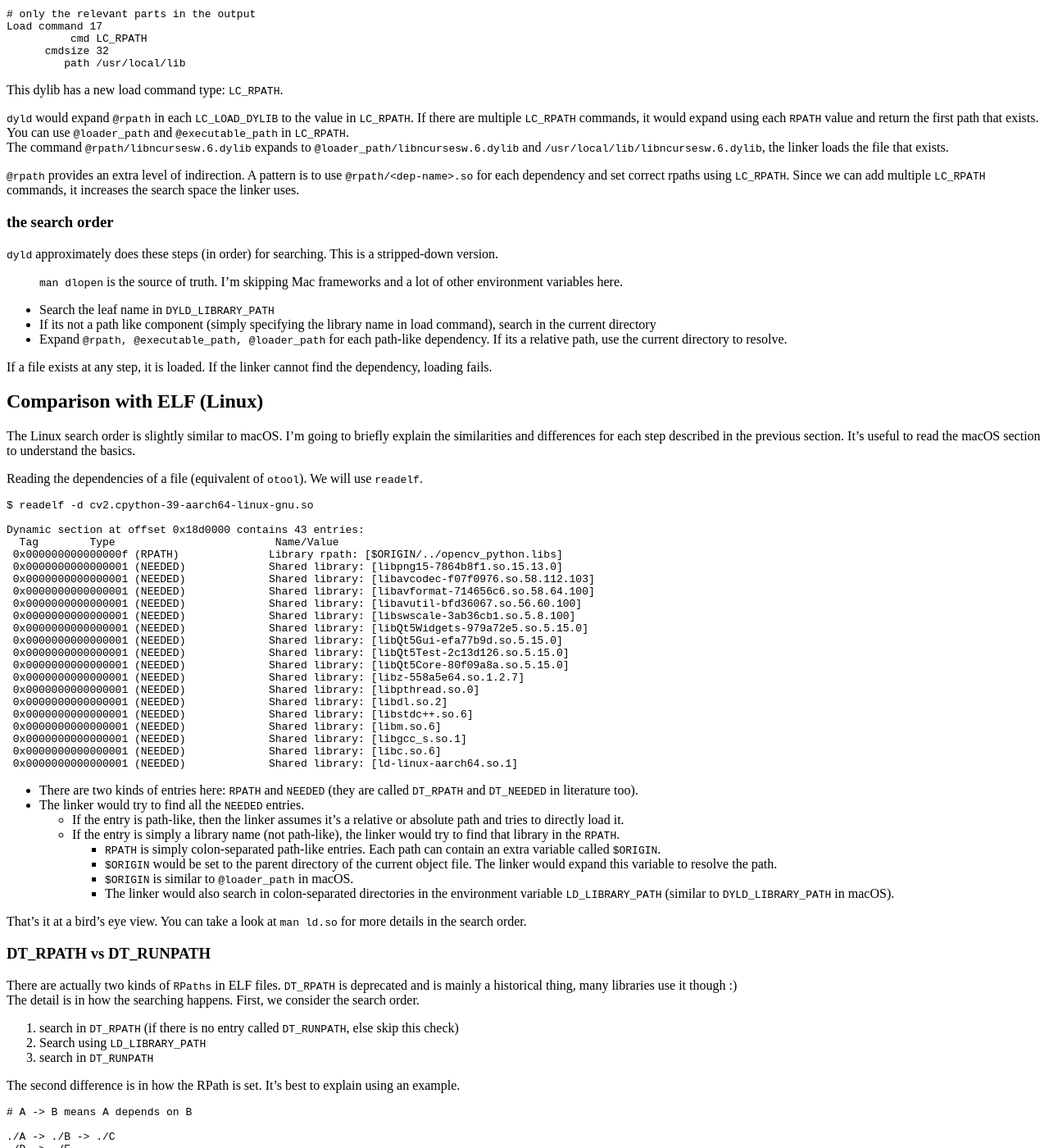
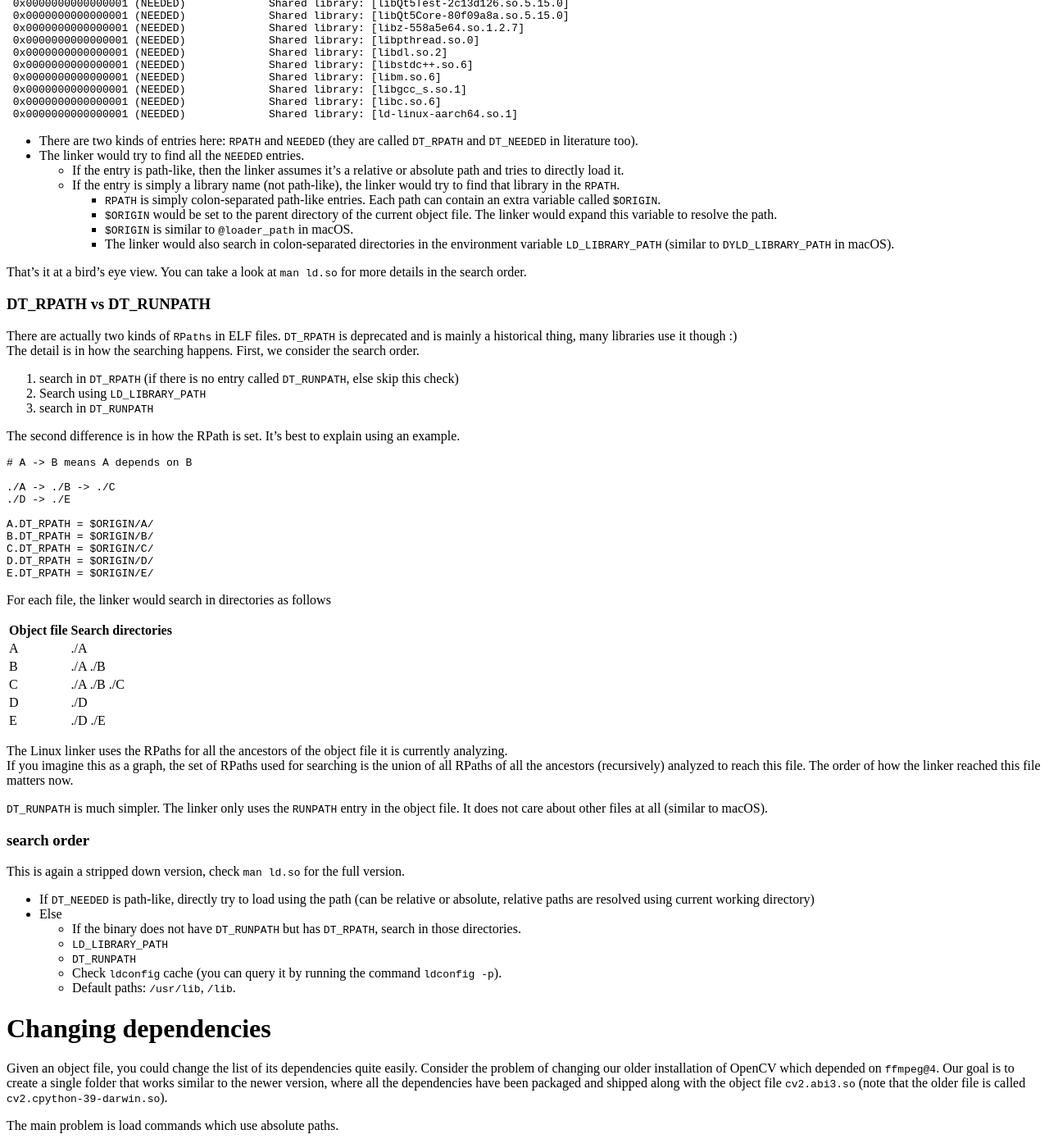
Before and after one commit to narang99/narang99.github.io, a Jekyll site: the page built from _posts/2025-07-28-linker-search.md, in a window 1280 px wide and 1400 px high, scrolled down 7435 px. Shown: the whole window at 82% size. Built offline with Jekyll 4.4.1, drawn with Linux system fonts in a browser that asks for light colours; the table of contents is made by our own code; some of the changed text lies outside the part shown.

Commit message:
added ldconfig and selling duck

````diff
--- a/_posts/2025-07-28-linker-search.md
+++ b/_posts/2025-07-28-linker-search.md
@@ -210,7 +210,6 @@
 
 ### @loader_path, @executable_path
 
-<img class="floating-right-picture" src="/assets/confused-psyduck.png">
 Let's update opencv, and also remove ffmpeg :)
 
 ```bash
@@ -337,6 +336,7 @@
 - Search the leaf name in `DYLD_LIBRARY_PATH`
 - If its not a path like component (simply specifying the library name in load command), search in the current directory
 - Expand `@rpath, @executable_path, @loader_path` for each path-like dependency. If its a relative path, use the current directory to resolve.
+- Search the leaf name in `DYLD_FALLBACK_LIBRARY_PATH`, for older binaries, the default is `/usr/local/lib:/usr/lib`. You should not rely on it for your dependencies though
 
 If a file exists at any step, it is loaded. If the linker cannot find the dependency, loading fails.
 
@@ -418,6 +418,19 @@
 If you imagine this as a graph, the set of RPaths used for searching is the union of all RPaths of all the ancestors (recursively) analyzed to reach this file. The order of how the linker reached this file matters now.
 
 `DT_RUNPATH` is much simpler. The linker only uses the `RUNPATH` entry in the object file. It does not care about other files at all (similar to macOS).
+
+### search order
+
+This is again a stripped down version, check `man ld.so` for the full version.
+
+- If `DT_NEEDED` is path-like, directly try to load using the path (can be relative or absolute, relative paths are resolved using current working directory)
+- Else
+  - If the binary does not have `DT_RUNPATH` but has `DT_RPATH`, search in those directories.
+  - `LD_LIBRARY_PATH`
+  - `DT_RUNPATH`
+  - Check `ldconfig` cache (you can query it by running the command `ldconfig -p`).
+  - Default paths: `/usr/lib`, `/lib`.
+
 
 # Changing dependencies
 
@@ -646,8 +659,11 @@
 The flip side of this is that the package maintainer needs to find a good way to ship these shared libraries. Many of them, however, do not provide isolated folders containing all the required dependencies (as seen in older versions of OpenCV; they fixed it in the latest).
 Library developers are increasingly providing these isolated structures. All the major libraries I've used do this.
 
+<img class="floating-right-picture" src="/assets/selling-duck.png">
+
 > Some advertising: I wrote this article while researching and developing [shenzi, a greedy Python standalone bundler](https://github.com/narang99/shenzi).
 > A lot of details are from that code.
+
 
 
 ## Why is it hard to make Python apps relocatable
````
Also changed, not shown: other parts of _posts/2025-07-28-linker-search.md (+1 -1 lines), assets/selling-duck.png (added).
